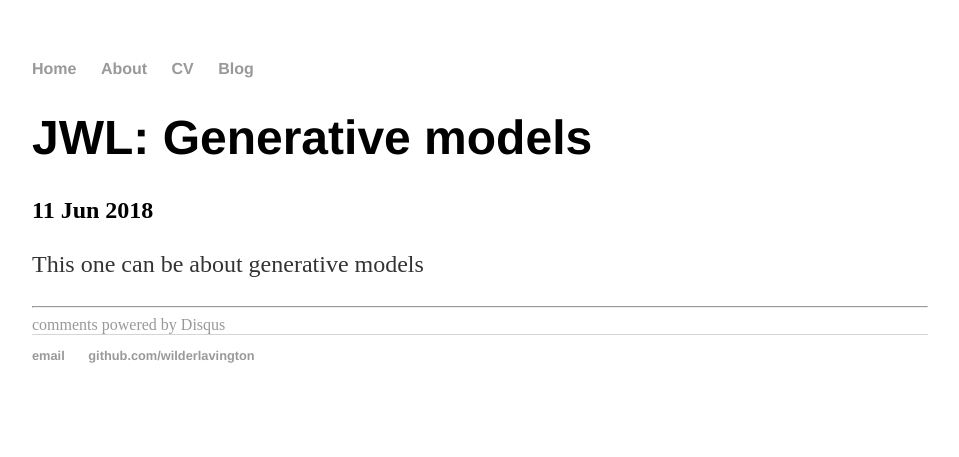
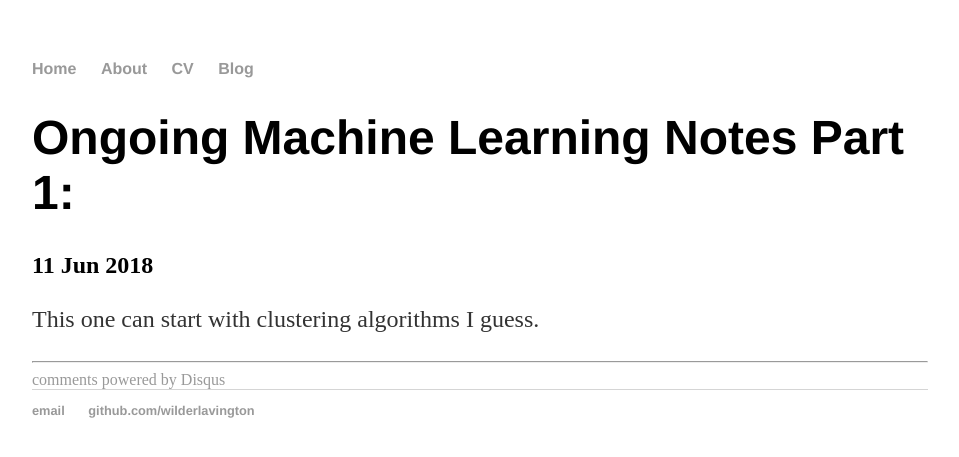
Before and after one commit to WilderLavington/old_web_page, a Jekyll site: the page built from _posts/2018-06-11-wilder-lavington-site-launched.md, in a window 1280 px wide. Shown: the top 457 px of the page, without its empty margins (160-1119 px from the left). Built offline with Jekyll 4.4.1, drawn with Linux system fonts in a browser that asks for light colours; comment, search, counter and statistics services are not loaded.

Commit message:
Update 2018-06-11-wilder-lavington-site-launched.md

```diff
--- a/_posts/2018-06-11-wilder-lavington-site-launched.md
+++ b/_posts/2018-06-11-wilder-lavington-site-launched.md
@@ -1,7 +1,7 @@
 ---
 layout: post
-title: "JWL: Generative models"
+title: "Ongoing Machine Learning Notes Part 1:"
 date: 2018-06-11
 ---
 
-This one can be about generative models
+This one can start with clustering algorithms I guess.
```
